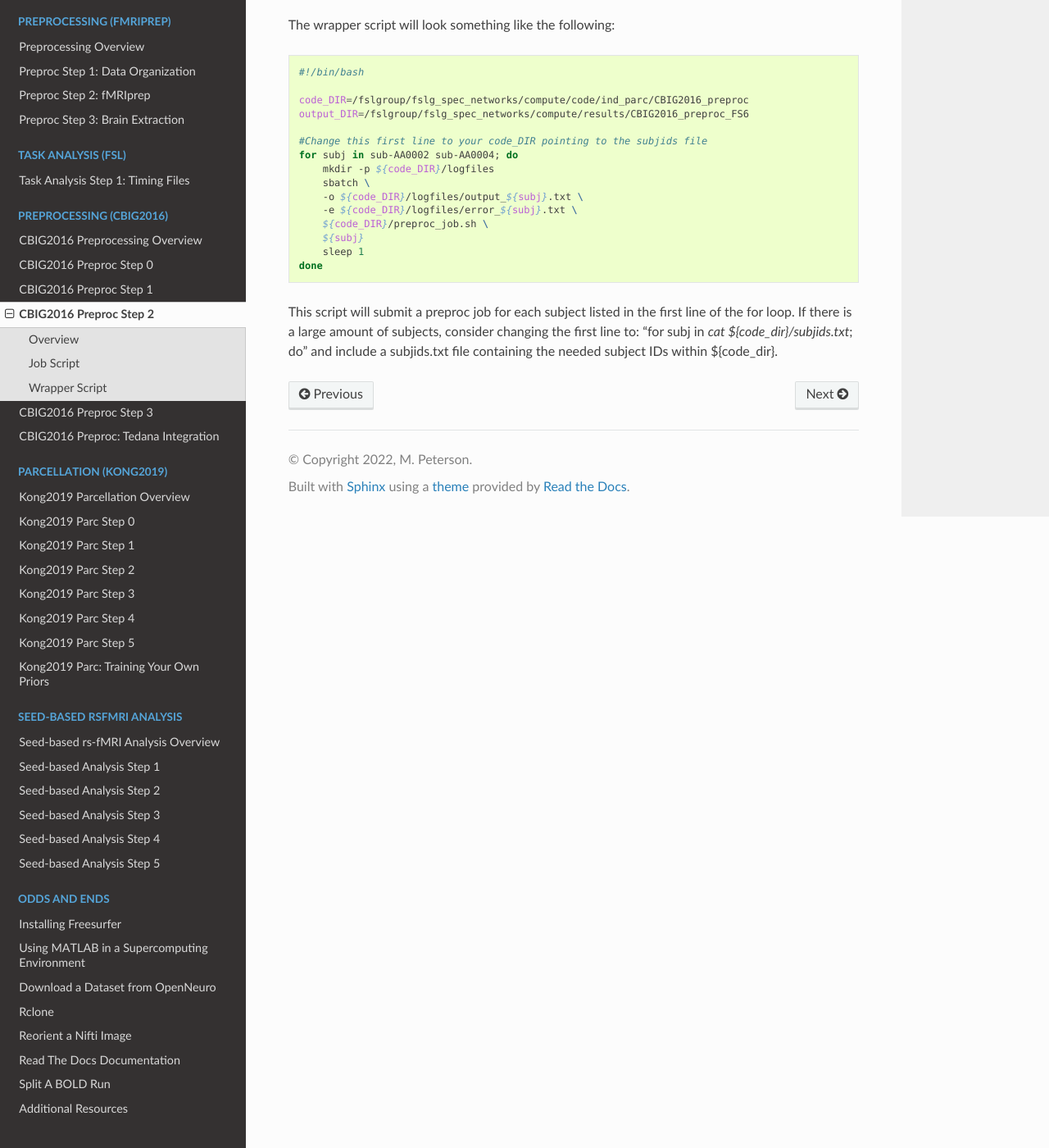
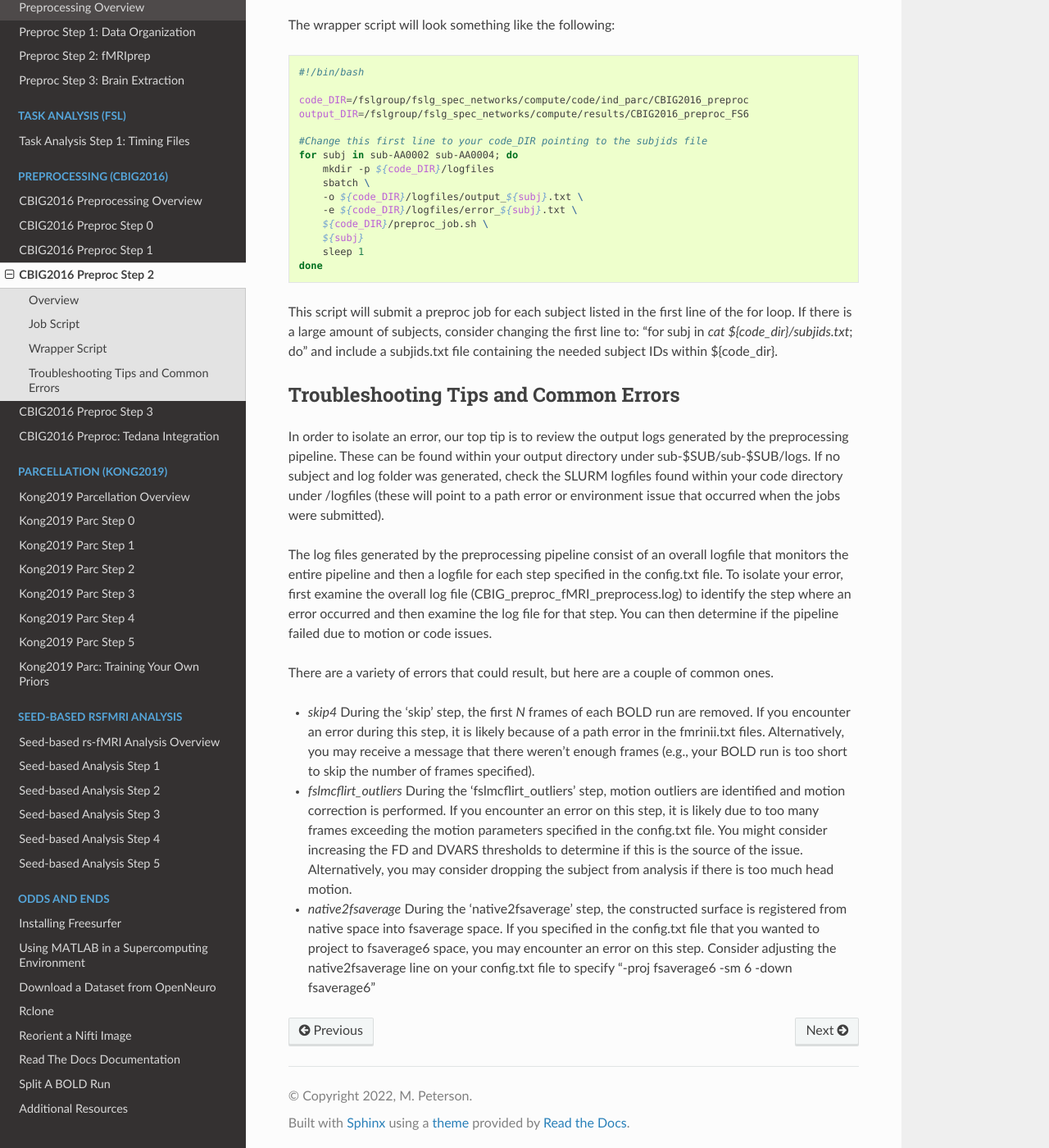
Before and after one commit to peter3200/NeuroDocs, a Sphinx documentation site: the page built from docs/source/cprep/cprep_2.rst, in a window 1280 px wide and 1400 px high, scrolled down 1364 px. Shown: the whole window at 82% size. Built offline with Sphinx 7.4.7 and the Read the Docs theme 2.0.0, drawn with Linux system fonts in a browser that asks for light colours.

Commit message:
Add files via upload

```diff
--- a/docs/source/cprep/cprep_2.rst
+++ b/docs/source/cprep/cprep_2.rst
@@ -89,3 +89,19 @@ The wrapper script will look something like the following:
     done
 
 This script will submit a preproc job for each subject listed in the first line of the for loop. If there is a large amount of subjects, consider changing the first line to: "for subj in `cat ${code_dir}/subjids.txt`; do" and include a subjids.txt file containing the needed subject IDs within ${code_dir}.
+
+
+Troubleshooting Tips and Common Errors
+**************************************
+
+In order to isolate an error, our top tip is to review the output logs generated by the preprocessing pipeline. These can be found within your output directory under sub-$SUB/sub-$SUB/logs. If no subject and log folder was generated, check the SLURM logfiles found within your code directory under /logfiles (these will point to a path error or environment issue that occurred when the jobs were submitted).
+
+The log files generated by the preprocessing pipeline consist of an overall logfile that monitors the entire pipeline and then a logfile for each step specified in the config.txt file. To isolate your error, first examine the overall log file (CBIG_preproc_fMRI_preprocess.log) to identify the step where an error occurred and then examine the log file for that step. You can then determine if the pipeline failed due to motion or code issues.
+
+There are a variety of errors that could result, but here are a couple of common ones.
+
+* `skip4` During the 'skip' step, the first `N` frames of each BOLD run are removed. If you encounter an error during this step, it is likely because of a path error in the fmrinii.txt files. Alternatively, you may receive a message that there weren't enough frames (e.g., your BOLD run is too short to skip the number of frames specified).
+
+* `fslmcflirt_outliers` During the 'fslmcflirt_outliers' step, motion outliers are identified and motion correction is performed. If you encounter an error on this step, it is likely due to too many frames exceeding the motion parameters specified in the config.txt file. You might consider increasing the FD and DVARS thresholds to determine if this is the source of the issue. Alternatively, you may consider dropping the subject from analysis if there is too much head motion.
+
+* `native2fsaverage` During the 'native2fsaverage' step, the constructed surface is registered from native space into fsaverage space. If you specified in the config.txt file that you wanted to project to fsaverage6 space, you may encounter an error on this step. Consider adjusting the native2fsaverage line on your config.txt file to specify "-proj fsaverage6 -sm 6 -down fsaverage6"
```
